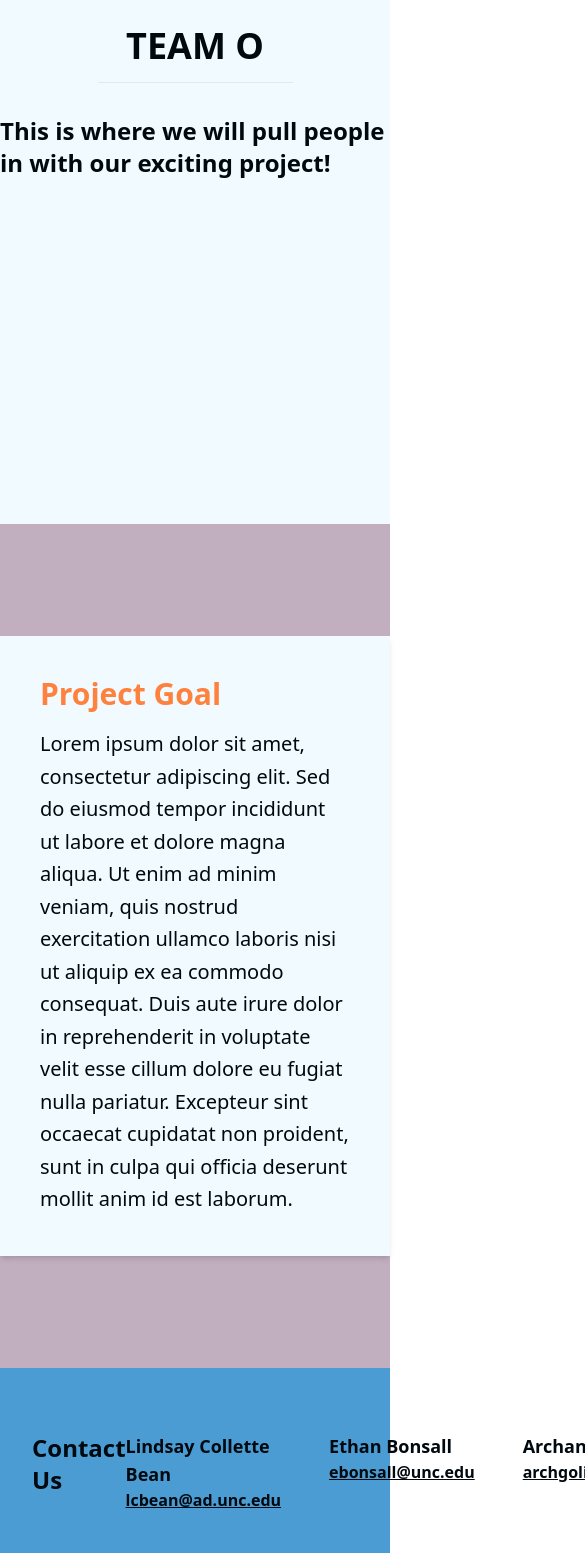
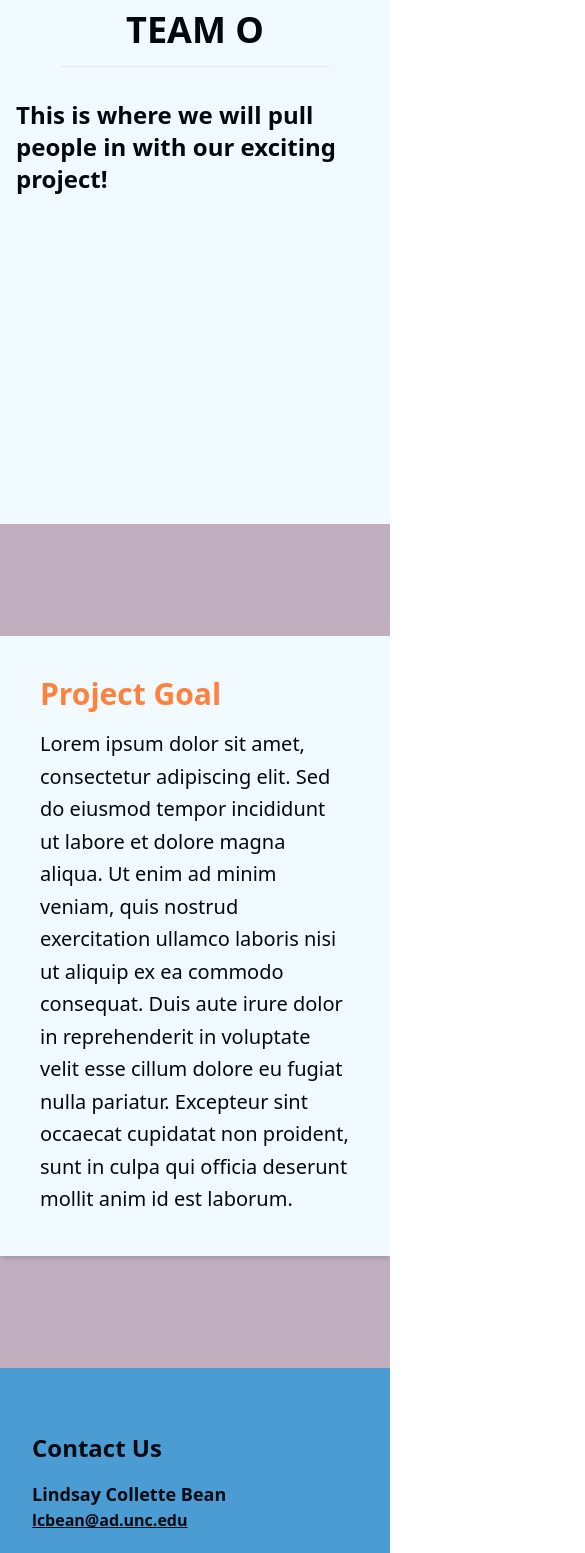
Before and after one commit to ethanbonsall/COMP-523-O, a Next.js app in the folder web/: page / in a window 390 px wide. Shown: the part 432-1985 px from the top of the page, 585 px wide, since content can reach past the window. Built offline with nearby package versions, Linux system fonts and the light colour scheme.

Commit message:
Mobile fix

```diff
--- a/web/components/bottombar.tsx
+++ b/web/components/bottombar.tsx
@@ -14,11 +14,11 @@ const contacts: Contact[] = [
 
 const BottomBar = () => {
   return (
-    <div className="flex flex-row bg-primary text-text w-full justify-between py-16 px-8">
-      <h2 className="text-2xl font-bold ">Contact Us</h2>
-      <div className="flex gap-12 ">
+    <div className="flex flex-col md:flex-row bg-primary text-text w-full justify-between py-16 px-8">
+      <h2 className="text-2xl font-bold mb-4 md:mb-0 ">Contact Us</h2>
+      <div className="gap-12">
         {contacts.map((contact, index) => (
-          <div key={index} className="text-left">
+          <div key={index} className="text-left mb-4 md:mb-0">
             <p className="text-lg font-bold">{contact.name}</p>
             <button
               className="text-md text-text underline lowercase"
--- a/web/components/quick.tsx
+++ b/web/components/quick.tsx
@@ -1,8 +1,8 @@
 const Quick = () => {
   return (
-    <section className="min-h-screen w-full flex flex-col items-center gap-4 justify-center bg-background text-text">
+    <section className="min-h-screen w-full flex flex-col items-center gap-4 px-4 md:px-0 justify-center bg-background text-text">
       <h1 className="text-4xl font-bold">TEAM O</h1>
-      <hr className="p-2 w-1/2"></hr>
+      <hr className="p-2 w-3/4 md:w-1/2"></hr>
       <p className="text-2xl font-semibold">
         This is where we will pull people in with our exciting project!
       </p>
```
